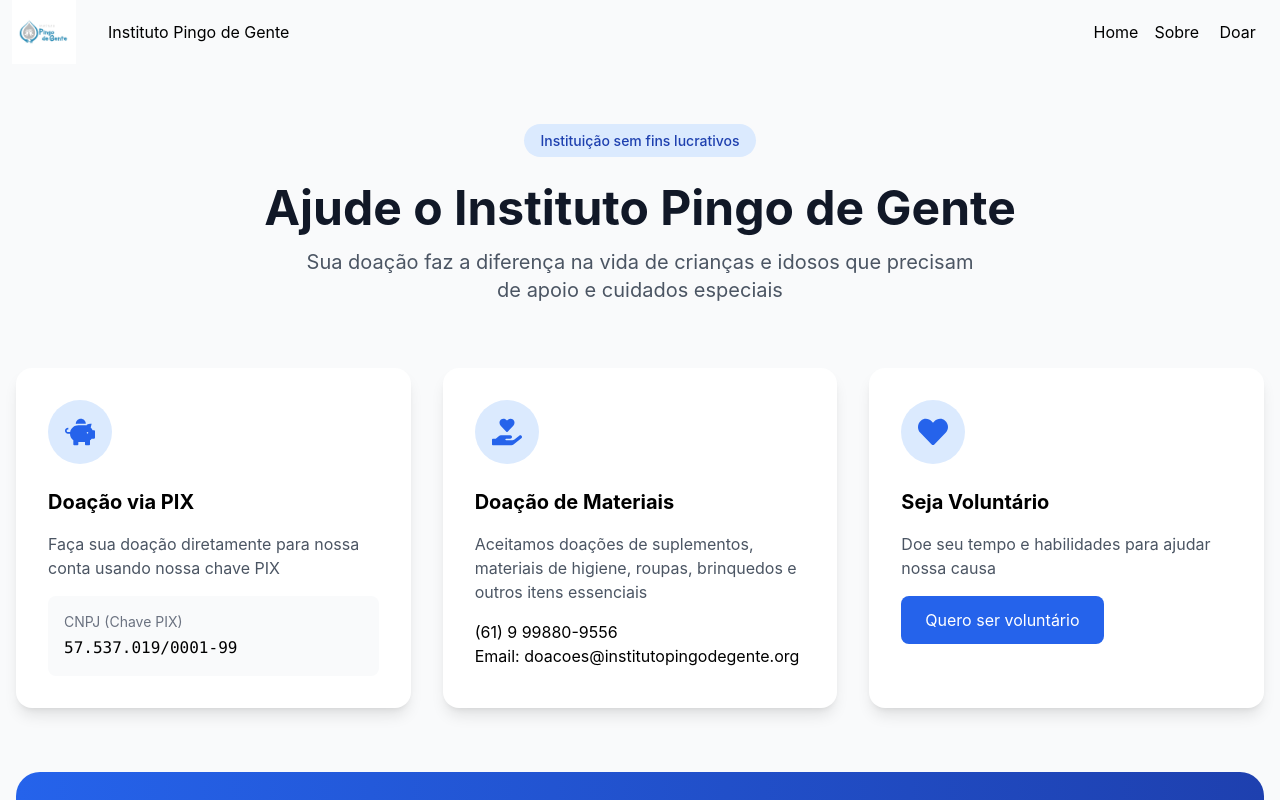
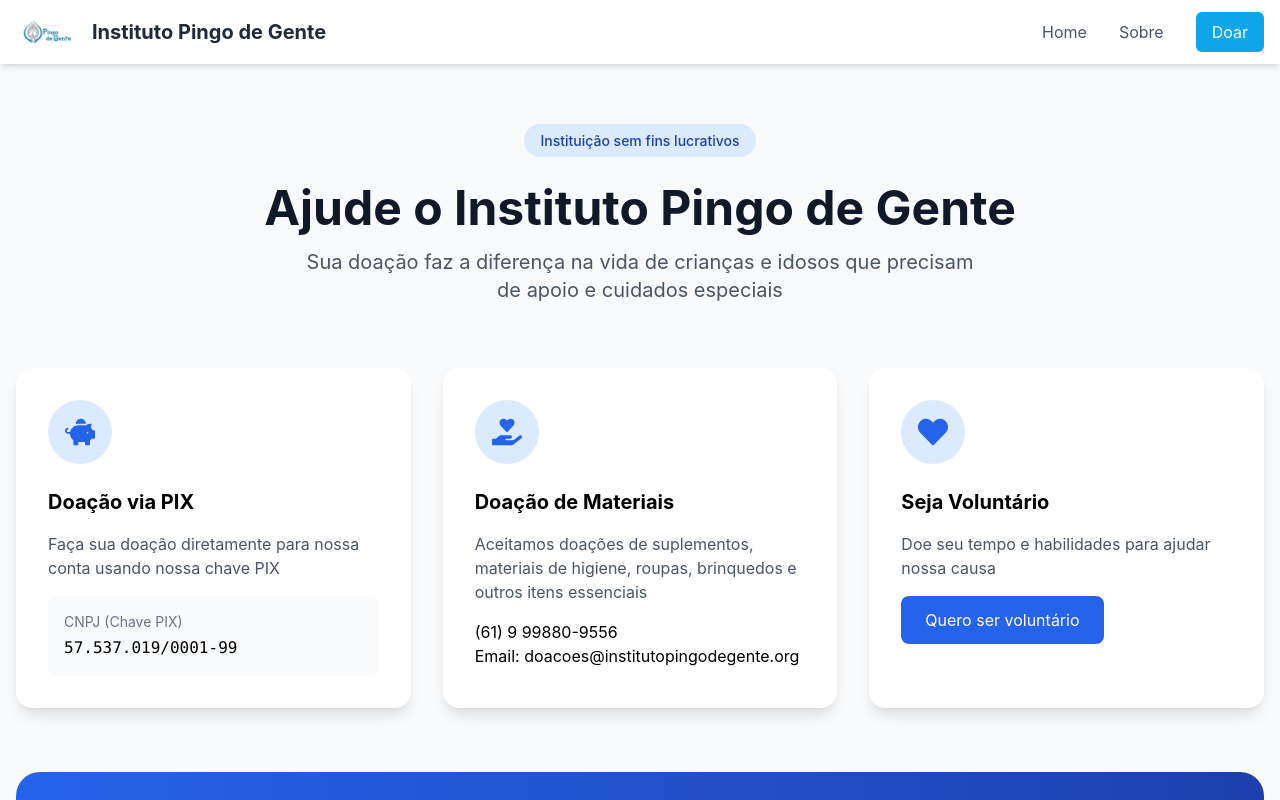
Before and after one commit to Andrev-AI/site-ong-pingodegente, a React (Create React App) app: page /doar in a window 1280 px wide. Shown: the top 800 px of the page. Built offline with nearby package versions, Linux system fonts and the light colour scheme.

Commit message:
responsividade 2.0

```diff
--- a/src/components/pages/Doar.js
+++ b/src/components/pages/Doar.js
@@ -1,21 +1,80 @@
-import React from 'react';
+import React, { useState } from 'react';
 import logo from "../assets/logo.jpg";
 import { FaHeart, FaHandHoldingHeart, FaPiggyBank } from 'react-icons/fa';
 
 function Doar() {
+  const [isMenuOpen, setIsMenuOpen] = useState(false);
   return (
     <div className="min-h-screen bg-gray-50">
-      <header className="flex flex-row justify-between items-center p-3 h-16">
-        <div className="flex flex-row items-center">
-          <a href="/"><img src={logo} alt="logo Pingo de Gente" className="w-16 mr-8"/></a>
-          <h1 className="mr-1">Instituto Pingo de Gente</h1>
+      <header className="bg-white shadow-md w-full">
+      <div className="max-w-7xl mx-auto px-4">
+        <div className="flex justify-between items-center h-16">
+          {/* Logo e Nome */}
+          <div className="flex items-center">
+            <a href="/" className="flex items-center">
+              <img src={logo} alt="logo Pingo de Gente" className="w-12 h-12 md:w-16 md:h-16 object-contain" />
+              <h1 className="ml-3 text-sm md:text-xl font-bold text-gray-800">
+                Instituto Pingo de Gente
+              </h1>
+            </a>
+          </div>
+
+          {/* Menu Desktop */}
+          <nav className="hidden lg:flex items-center space-x-8">
+            <a href="/" className="text-gray-600 hover:text-sky-500 transition-colors duration-200">
+              Home
+            </a>
+            <a href="#sobre-nos" className="text-gray-600 hover:text-sky-500 transition-colors duration-200">
+              Sobre
+            </a>
+            <a href="/doar" className="px-4 py-2 text-white bg-sky-500 rounded-md hover:bg-sky-600 transition-colors duration-200">
+              Doar
+            </a>
+          </nav>
+
+          {/* Botão Menu Mobile */}
+          <button
+            className="block lg:hidden p-2"
+            onClick={() => setIsMenuOpen(!isMenuOpen)}
+            aria-label="Menu"
+          >
+            <svg className="w-6 h-6" fill="none" strokeLinecap="round" strokeLinejoin="round" strokeWidth="2" viewBox="0 0 24 24" stroke="currentColor">
+              {isMenuOpen ? (
+                <path d="M6 18L18 6M6 6l12 12" />
+              ) : (
+                <path d="M4 6h16M4 12h16M4 18h16" />
+              )}
+            </svg>
+          </button>
         </div>
-        <div className="grid grid-cols-3 gap-4 p-2">
-          <a href="/" className="hover:text-sky-500 text-center">Home</a>
-          <a href="/#sobre-nos" className="hover:text-sky-500 text-center">Sobre</a>
-          <a href="/doar" className="hover:text-sky-500 text-center">Doar</a>
-        </div>
-      </header>
+
+        {/* Menu Mobile */}
+        {isMenuOpen && (
+          <div className="lg:hidden pb-4 bg-white">
+            <div className="flex flex-col space-y-4">
+              <a
+                href="/"
+                className="text-gray-600 hover:text-sky-500 transition-colors duration-200 px-2 py-1"
+              >
+                Home
+              </a>
+              <a
+                href="#sobre-nos"
+                className="text-gray-600 hover:text-sky-500 transition-colors duration-200 px-2 py-1"
+              >
+                Sobre
+              </a>
+              <a
+                href="/doar"
+                className="text-gray-600 hover:text-sky-500 transition-colors duration-200 px-2 py-1"
+              >
+                Doar
+              </a>
+            </div>
+          </div>
+        )}
+      </div>
+    </header>
 
       <main className="max-w-7xl mx-auto px-4 py-16">
         <div className="text-center mb-16">
--- a/src/components/pages/Header.js
+++ b/src/components/pages/Header.js
@@ -1,20 +1,80 @@
-import React from 'react'
-import logo from '../assets/logo.jpg'
+import React, { useState } from 'react';
+import logo from '../assets/logo.jpg';
 
 function Header() {
+  const [isMenuOpen, setIsMenuOpen] = useState(false);
+
   return (
-        <header className='flex flex-row justify-between items-center p-3 h-16'>
-            <div className='flex flex-row items-center'>
-                <a href='/'><img src={logo} alt='logo Pingo de Gente' className='w-16 mr-8'/></a>
-                <h1 className='mr-1'>Instituto Pingo de Gente</h1>
+    <header className="bg-white shadow-md w-full">
+      <div className="max-w-7xl mx-auto px-4">
+        <div className="flex justify-between items-center h-16">
+          {/* Logo e Nome */}
+          <div className="flex items-center">
+            <a href="/" className="flex items-center">
+              <img src={logo} alt="logo Pingo de Gente" className="w-12 h-12 md:w-16 md:h-16 object-contain" />
+              <h1 className="ml-3 text-sm md:text-xl font-bold text-gray-800">
+                Instituto Pingo de Gente
+              </h1>
+            </a>
+          </div>
+
+          {/* Menu Desktop */}
+          <nav className="hidden lg:flex items-center space-x-8">
+            <a href="/" className="text-gray-600 hover:text-sky-500 transition-colors duration-200">
+              Home
+            </a>
+            <a href="#sobre-nos" className="text-gray-600 hover:text-sky-500 transition-colors duration-200">
+              Sobre
+            </a>
+            <a href="/doar" className="px-4 py-2 text-white bg-sky-500 rounded-md hover:bg-sky-600 transition-colors duration-200">
+              Doar
+            </a>
+          </nav>
+
+          {/* Botão Menu Mobile */}
+          <button
+            className="block lg:hidden p-2"
+            onClick={() => setIsMenuOpen(!isMenuOpen)}
+            aria-label="Menu"
+          >
+            <svg className="w-6 h-6" fill="none" strokeLinecap="round" strokeLinejoin="round" strokeWidth="2" viewBox="0 0 24 24" stroke="currentColor">
+              {isMenuOpen ? (
+                <path d="M6 18L18 6M6 6l12 12" />
+              ) : (
+                <path d="M4 6h16M4 12h16M4 18h16" />
+              )}
+            </svg>
+          </button>
+        </div>
+
+        {/* Menu Mobile */}
+        {isMenuOpen && (
+          <div className="lg:hidden pb-4 bg-white">
+            <div className="flex flex-col space-y-4">
+              <a
+                href="/"
+                className="text-gray-600 hover:text-sky-500 transition-colors duration-200 px-2 py-1"
+              >
+                Home
+              </a>
+              <a
+                href="#sobre-nos"
+                className="text-gray-600 hover:text-sky-500 transition-colors duration-200 px-2 py-1"
+              >
+                Sobre
+              </a>
+              <a
+                href="/doar"
+                className="text-gray-600 hover:text-sky-500 transition-colors duration-200 px-2 py-1"
+              >
+                Doar
+              </a>
             </div>
-            <div className='grid grid-cols-3 gap-4 p-2'>
-                <a href='/' className='hover:text-sky-500 text-center'>Home</a>
-                <a href='#sobre-nos' className='hover:text-sky-500 text-center'>Sobre</a>
-                <a href='/doar' className='hover:text-sky-500 text-center'>Doar</a>
-            </div>
-        </header>
-  )
+          </div>
+        )}
+      </div>
+    </header>
+  );
 }
 
-export default Header
+export default Header;
--- a/src/index.css
+++ b/src/index.css
@@ -8,6 +8,7 @@
     sans-serif;
   -webkit-font-smoothing: antialiased;
   -moz-osx-font-smoothing: grayscale;
+  overflow-x: hidden;
 }
 
 code {
```
